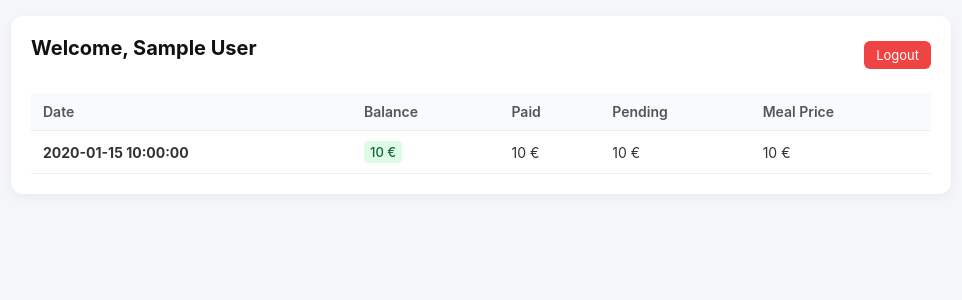
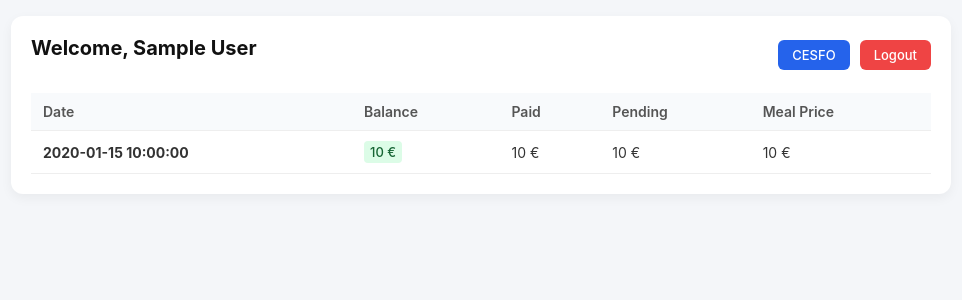
Before and after one commit to Lynux2142/cesfo_balance_management, a Python web app: template templates/balances.html in a window 1280 px wide. Shown: the top 300 px of the page, without its empty margins (159-1121 px from the left). Run offline with Jinja, Linux system fonts and the light colour scheme; the template is opened without the code that fills it: most values are stand-ins (such as "Sample title", 1, 10 or a date in 2020).

Commit message:
add a button to redirect to user cesfo account

```diff
--- a/static/style.css
+++ b/static/style.css
@@ -63,3 +63,51 @@ tr:hover {
     .container { padding: 14px; border-radius: 8px; }
     h1 { font-size: 18px; }
 }
+
+.header-actions {
+    display: flex;
+    justify-content: space-between;
+    align-items: center;
+    margin-bottom: 20px;
+    gap: 15px;
+    flex-wrap: wrap;
+}
+
+.actions-group {
+    display: flex;
+    gap: 10px;
+    align-items: center;
+}
+
+.btn {
+    display: inline-flex;
+    align-items: center;
+    gap: 6px;
+    padding: 7px 14px;
+    border-radius: 6px;
+    font-size: 13px;
+    font-weight: 500;
+    text-decoration: none;
+    border: none;
+    cursor: pointer;
+    font-family: inherit;
+    transition: background 0.2s ease;
+}
+
+.btn-primary {
+    background: #2563eb;
+    color: white;
+}
+
+.btn-primary:hover {
+    background: #1d4ed8;
+}
+
+.btn-danger {
+    background: #ef4444;
+    color: white;
+}
+
+.btn-danger:hover {
+    background: #dc2626;
+}
--- a/templates/balances.html
+++ b/templates/balances.html
@@ -8,9 +8,17 @@
 </head>
 <body>
     <div class="container">
-        <div style="display: flex; justify-content: space-between; align-items: center; margin-bottom: 20px;">
+        <div class="header-actions">
             <h1>Welcome, {{ profile.first_name }} {{ profile.last_name }}</h1>
-            <a href="/" style="background: #ef4444; color: white; padding: 6px 12px; border-radius: 6px; text-decoration: none; font-size: 13px;">Logout</a>
+            <div class="actions-group">
+                <form action="https://www.e-chargement.com/identif_badge.Asp" method="POST" target="_blank" style="margin: 0;">
+                    <input type="hidden" name="badge_div" value="{{ profile.badge_div }}">
+                    <input type="hidden" name="badge_number" value="{{ profile.badge_number }}">
+                    <input type="hidden" name="badge_nom" value="{{ profile.last_name }} {{ profile.first_name }}">
+                    <button type="submit" class="btn btn-primary">CESFO</button>
+                </form>
+                <a href="/" class="btn btn-danger">Logout</a>
+            </div>
         </div>
         <div class="table-container">
             <table>
```
